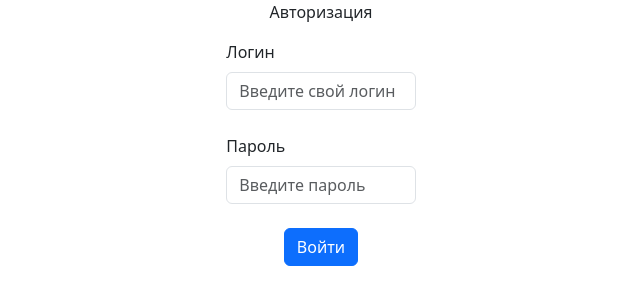
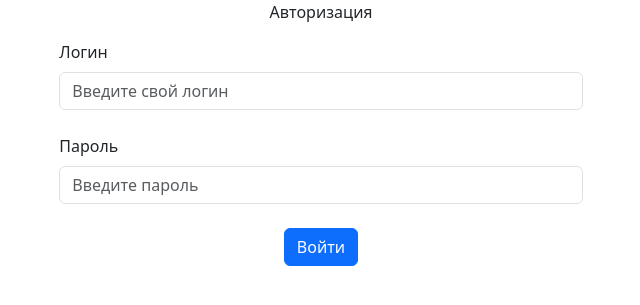
Before and after one commit to C0nflu3nc3/mic, a PHP site: page / in a window 1280 px wide. Shown: the part 100-405 px from the top of the page, without its empty margins (319-959 px from the left). Run offline with PHP 8.4, Linux system fonts and the light colour scheme; some libraries are stand-ins or nearby versions.

Commit message:
refactor code

```diff
--- a/index.php
+++ b/index.php
@@ -8,6 +8,7 @@ if (isset($_SESSION['user'])) {
 ?>
 <!DOCTYPE html>
 <html lang="en">
+
 <head>
     <meta charset="UTF-8">
     <meta http-equiv="X-UA-Compatible" content="IE=edge">
@@ -21,32 +22,34 @@ if (isset($_SESSION['user'])) {
 <body>
     <div class='container-fluid text-center'>
         <div class="row header"></div>
-        <div class="row content">
-            <div class='col-5'></div>
-            <div class='col-2'>
+        <div class="d-flex justify-content-center">
+            <div class='col-5'>
                 <form action="helper/signin.php" method="post">
                     <p class="text-center">Авторизация</p>
                     <div class="form-outline mb-4 text-start">
                         <label class="form-label" for="login">Логин</label>
-                        <input type="text" name="login" id="login" class="form-control" placeholder="Введите свой логин" />
+                        <input type="text" name="login" id="login" class="form-control"
+                            placeholder="Введите свой логин" />
                     </div>
 
                     <div class="form-outline mb-4 text-start">
                         <label class="form-label" for="password">Пароль</label>
-                        <input type="password" name="password" id="password" class="form-control" placeholder="Введите пароль"/>
+                        <input type="password" name="password" id="password" class="form-control"
+                            placeholder="Введите пароль" />
                     </div>
                     <?php
-                        if (isset($_SESSION['user'])) {
-                            if ($_SESSION['message']) {
-                                echo '<p class="msg"> ' . $_SESSION['message'] . ' </p>';
-                            }
-                            unset($_SESSION['message']);
+                    if (isset($_SESSION['user'])) {
+                        if ($_SESSION['message']) {
+                            echo '<p class="msg"> ' . $_SESSION['message'] . ' </p>';
                         }
+                        unset($_SESSION['message']);
+                    }
                     ?>
                     <button type="submit" class="btn btn-primary btn-block mb-4">Войти</button>
                 </form>
             </div>
-            <div class='col-5'></div>
         </div>
+    </div>
 </body>
+
 </html>
```
